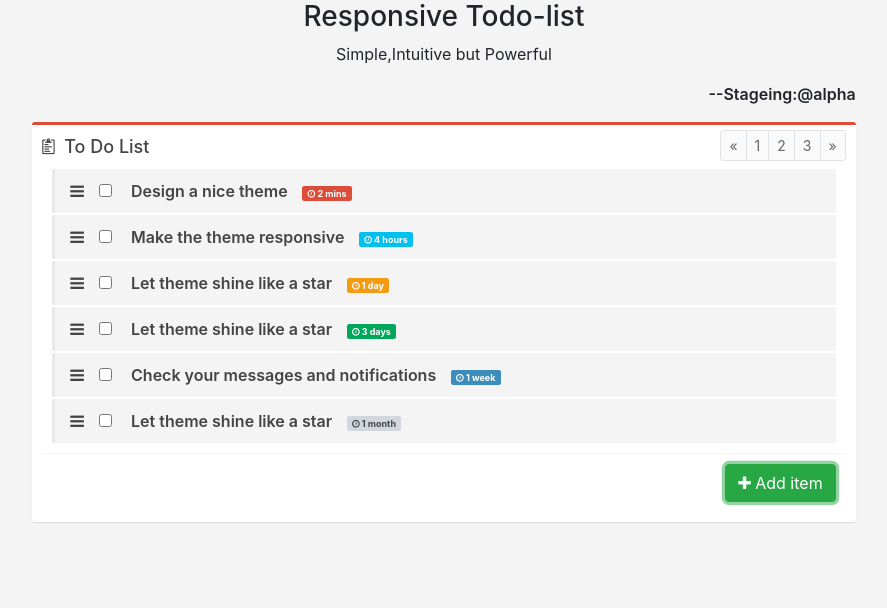
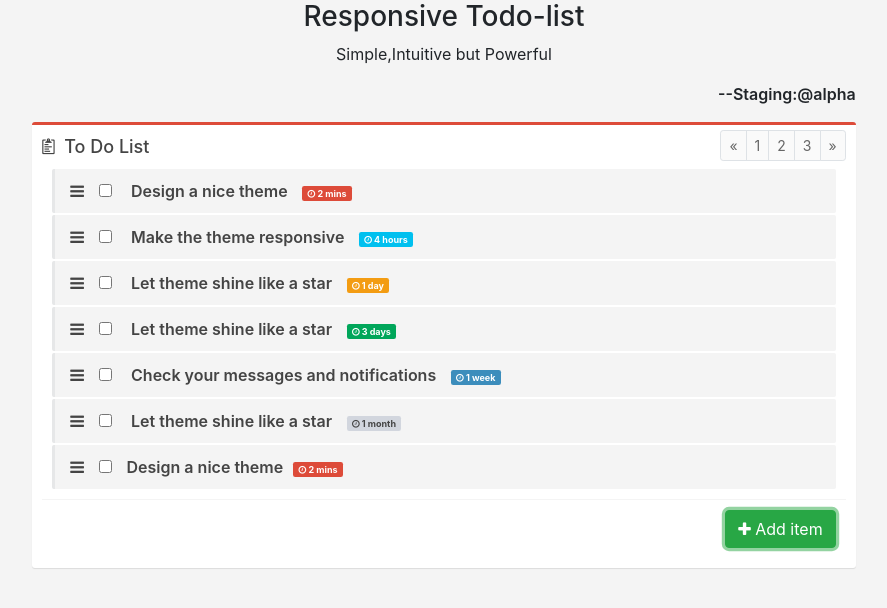
Before and after one commit to amang732/components, a plain HTML site: page Todo/index.html in a window 1280 px wide. Both pictures are taken after a click on the button "Add item". Shown: the whole page, without its empty margins (196-1083 px from the left). Drawn offline with Linux system fonts and the light colour scheme; files whose address does not match are found by name.

Commit message:
@alpha v0.2

```diff
--- a/Todo/index.html
+++ b/Todo/index.html
@@ -23,7 +23,7 @@
       <div class="col-sm-12 col-md-8 offset-md-2">
    		<h3 class="justified" align="center">Responsive Todo-list</h3>
       <p class="justified" align="center">Simple,Intuitive but Powerful</p>
-      <p style="font-weight: 600;" class="pull-right">--Stageing:@alpha</p>
+      <p style="font-weight: 600;" class="pull-right">--Staging:@alpha</p>
       </div>
    	</div>
    </div>
@@ -55,7 +55,7 @@
                   <!-- drag handle -->
                   <span class="handle">
                         <i class="fa fa-bars"></i>
-                      </span>
+                  </span>
                   <!-- checkbox -->
                   <input type="checkbox" value="">
                   <!-- todo text -->
--- a/Todo/todo.js
+++ b/Todo/todo.js
@@ -61,3 +61,34 @@ function done1(){
         n.childNodes[11].classList.remove("done");
     }
  }
+
+//For appending the li node into the list
+var btn=document.getElementById("todo-btn");
+btn.addEventListener("click",addition);
+function addition(){
+    item=//'<li class="info">'+
+                  '<!-- drag handle -->'+
+                  '<span class="handle">'+
+                        '<i class="fa fa-bars"></i>'+
+                      '</span>'+
+                 ' <!-- checkbox -->'+
+                  '<input type="checkbox" value="">'+
+                  '<!-- todo text -->'+
+                  '<span class="text">Design a nice theme</span>'+
+                  '<!-- Emphasis label -->'+
+                  '<small class="label label-danger"><i class="fa fa-clock-o"></i> 2 mins</small>'+
+                  '<!-- General tools such as edit or delete-->'+
+                  '<div class="tools">'+
+                    '<i class="fa fa-edit"></i>'+
+                    '<i class="fa fa-trash-o"></i>'+
+                  '</div>';
+                //'</li>';
+    //console.log("item "+item);
+    //console.log("append child "+n.childNodes[0].nodeName);
+    var classname=["info","danger","primary","warning","success"];
+    var randomclass = classname[Math.floor(Math.random()*classname.length)];
+    var li=document.createElement('li');
+    li.setAttribute('class',randomclass);
+    li.innerHTML+=item;
+    n.appendChild(li);
+  }
```
